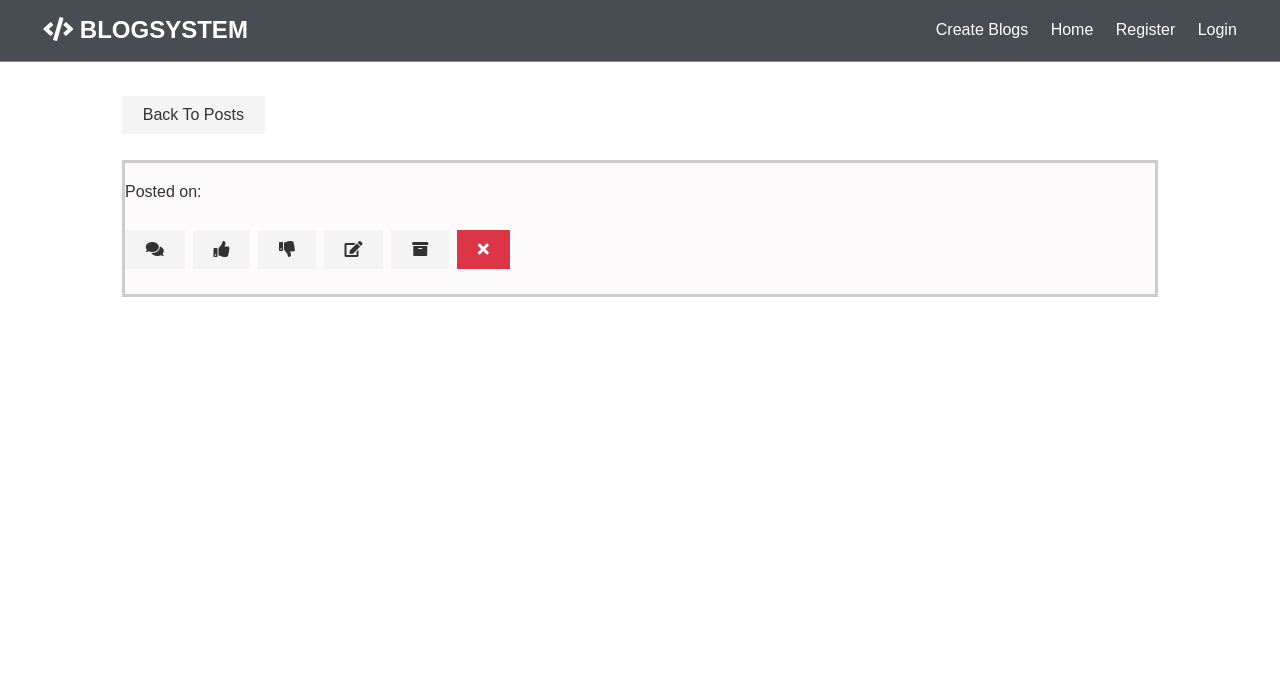
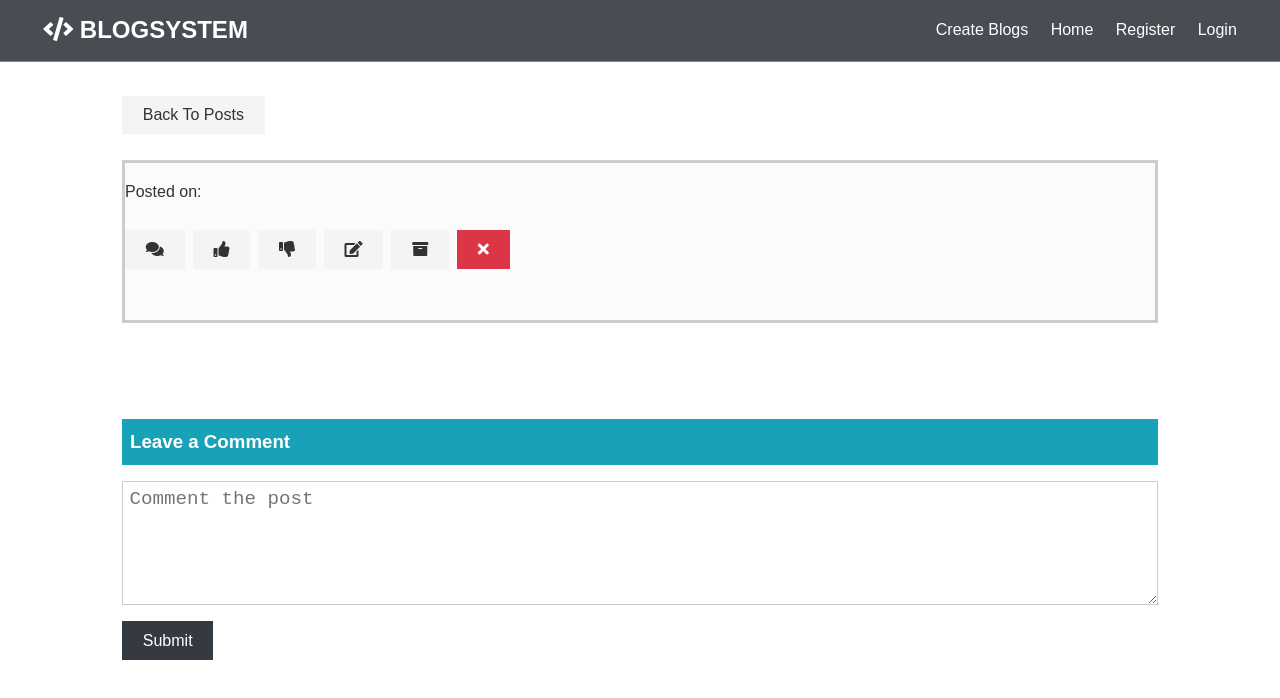
Before and after one commit to devchester14/BLOG-POSTGRES-REACT-NODE-EXPRESS-REDUX, a React (Create React App) app in the folder client/: page /postItem/1 in a window 1280 px wide. Both pictures are taken after a click on the button 154 px from the left and 249 px from the top of the page. Shown: the top 698 px of the page. Built offline with nearby package versions, Linux system fonts and the light colour scheme; no server answers.

Commit message:
COMMENTS COMPONENT CREATED AND WORKING

```diff
--- a/client/src/components/post/CommentForm.js
+++ b/client/src/components/post/CommentForm.js
@@ -1,13 +1,25 @@
 import axios from 'axios';
 import React, { useState } from 'react';
+import { useParams } from 'react-router';
 
 const CommentForm = ({ postId, addComment }) => {
-	const [text, setText] = useState('');
+	const [text, setText] = useState({
+		content: '',
+	});
+	let { postid } = useParams();
+
+	const { content } = text;
+	const onChange = (e) => setText({ ...text, [e.target.name]: e.target.value });
 
 	const onSubmit = async (e) => {
 		e.preventDefault();
 		try {
-			const addComment = await axios.post('http://localhost:3006/api/posts/');
+			const addComment = await axios
+				.post(`http://localhost:3006/api/posts/${postid}/comments`, {
+					comment_status: '2',
+					content: text.content,
+				})
+				.then((Response) => console.log(Response));
 		} catch (err) {
 			console.error(err.message);
 		}
@@ -20,12 +32,13 @@ const CommentForm = ({ postId, addComment }) => {
 			</div>
 			<form className='form my-1' onSubmit={onSubmit}>
 				<textarea
-					name='text'
+					type='text'
+					name='content'
 					cols='30'
 					rows='5'
 					placeholder='Comment the post'
-					value={text}
-					onChange={(e) => setText(e.target.value)}
+					value={content}
+					onChange={onChange}
 					required
 				/>
 				<input type='submit' className='btn btn-dark my-1' value='Submit' />
--- a/client/src/components/post/PostItem.js
+++ b/client/src/components/post/PostItem.js
@@ -2,7 +2,8 @@ import React, { Fragment } from 'react';
 import { Link } from 'react-router-dom';
 import { useState, useEffect } from 'react';
 import axios from 'axios';
-import { useParams } from 'react-router';
+import { useParams, useNavigate } from 'react-router';
+import CommentForm from './CommentForm';
 
 const PostItem = () => {
 	const [post, setPost] = useState({
@@ -10,8 +11,9 @@ const PostItem = () => {
 		content: '',
 		tags: '',
 	});
-	const [commentform, SetCommentForm] = useState(false);
+	const [ShowCommentform, SetShowCommentForm] = useState(false);
 	let { postid } = useParams();
+	let navigate = useNavigate();
 
 	useEffect(() => {
 		axios.get(`http://localhost:3006/api/posts/${postid}`).then((data) => {
@@ -24,6 +26,16 @@ const PostItem = () => {
 			});
 		});
 	}, []);
+
+	const OnDelete = () => {
+		try {
+			axios.delete(`http://localhost:3006/api/posts/${postid}`);
+			console.log('Post Deleted');
+			navigate('/posts');
+		} catch (err) {
+			console.error(err.message);
+		}
+	};
 
 	return (
 		<Fragment>
@@ -45,14 +57,16 @@ const PostItem = () => {
 							<h1>{post.title}</h1>
 							<p className='my-1'>{post.content}</p>
 							<p className='post-date'>
-								Posted on:{''}
+								Posted on:
 								{post.created_at}
 							</p>
 							<div>
 								<br />
 							</div>
 							<button
-								onClick={() => ''}
+								onClick={() => {
+									SetShowCommentForm(!ShowCommentform);
+								}}
 								type='button'
 								className='btn btn-light'
 							>
@@ -88,7 +102,7 @@ const PostItem = () => {
 								<i className='fas fa-archive'></i>
 							</button>
 							<button
-								onClick={() => ''}
+								onClick={OnDelete}
 								type='button'
 								className='btn btn-danger'
 							>
@@ -99,8 +113,12 @@ const PostItem = () => {
 							</div>
 						</div>
 					</Fragment>
+					<br />
 				</div>
 			</div>
+			<div className='container'>
+				{ShowCommentform ? <CommentForm /> : null}{' '}
+			</div>{' '}
 		</Fragment>
 	);
 };
--- a/client/src/components/post/Posts.js
+++ b/client/src/components/post/Posts.js
@@ -96,10 +96,10 @@ const Posts = () => {
 				))}
 			</div>
 			<button onClick={apihandlerprev} type='button' className='btn btn-light'>
-				<i class='fas fa-long-arrow-alt-left'></i>
+				<i className='fas fa-long-arrow-alt-left'></i>
 			</button>
 			<button onClick={apihandler} type='button' className='btn btn-light'>
-				<i class='fas fa-long-arrow-alt-right'></i>
+				<i className='fas fa-long-arrow-alt-right'></i>
 			</button>
 		</div>
 	);
```
Also changed, not shown: client/src/components/post/CommentItem.js (added, +15 -0 lines), 1 other file (tests, documents, lock files or other folders).
